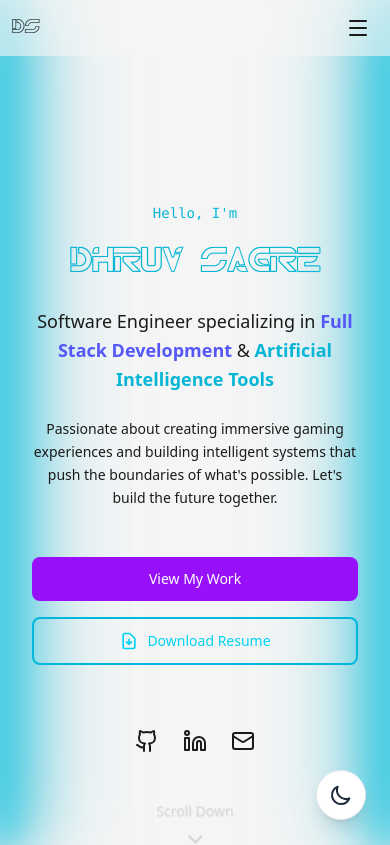
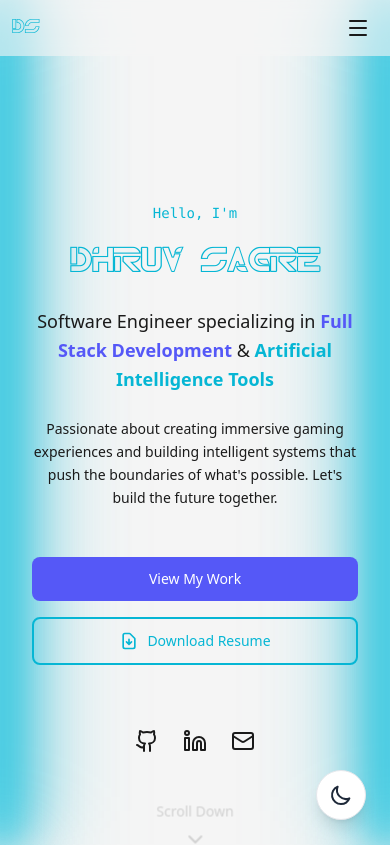
Before and after one commit to DhruvS25/Personal-Website, a React (Vite) app: page / in a window 390 px wide. Shown: the top 845 px of the page. Built offline with nearby package versions, Linux system fonts and the light colour scheme.

Commit message:
Adjusted both light and dark colors to fit

```diff
--- a/src/components/About.tsx
+++ b/src/components/About.tsx
@@ -50,7 +50,7 @@ export default function About() {
         {/* Greeting */}
         <motion.p
           variants={itemVariants}
-          className="text-lightprimary dark:text-darkprimary text-sm md:text-base mb-4 font-mono"
+          className="text-lightprimary dark:text-darkaccent text-sm md:text-base mb-4 font-mono"
         >
           Hello, I'm
         </motion.p>
@@ -94,16 +94,16 @@ export default function About() {
         >
           <button
             onClick={() => scrollToSection('projects')}
-            className="group relative w-full sm:w-auto px-6 sm:px-8 py-3 bg-purple-600 text-white rounded-lg font-medium overflow-hidden transition-all duration-300 hover:bg-purple-700 hover:scale-105 hover:shadow-lg hover:shadow-purple-500/50 text-sm sm:text-base"
+            className="group relative w-full sm:w-auto px-6 sm:px-8 py-3 bg-lightaccent dark:bg-darkprimary text-white rounded-lg font-medium overflow-hidden transition-all duration-300 hover:bg-lightaccent dark:bg-darksecondary hover:scale-105 hover:shadow-lg hover:shadow-lightprimary dark:hover:shadow-darkprimary/50 text-sm sm:text-base"
           >
             <span className="relative z-10">View My Work</span>
-            <div className="absolute inset-0 bg-gradient-to-r from-purple-600 to-pink-600 opacity-0 group-hover:opacity-100 transition-opacity duration-300"></div>
+            <div className="absolute inset-0 bg-gradient-to-r from-lightprimary dark:from-darkprimary to-lightaccent dark:to-darkaccent opacity-0 group-hover:opacity-100 transition-opacity duration-300"></div>
           </button>
 
           <a
             href={resumePdf}
             download
-            className="group w-full sm:w-auto px-6 sm:px-8 py-3 border-2 border-cyan-500 text-cyan-400 rounded-lg font-medium transition-all duration-300 hover:bg-cyan-500 hover:text-white hover:scale-105 hover:shadow-lg hover:shadow-cyan-500/50 flex items-center justify-center gap-2 text-sm sm:text-base"
+            className="group w-full sm:w-auto px-6 sm:px-8 py-3 border-2 border-lightprimary dark:border-darkaccent text-lightprimary dark:text-darkaccent rounded-lg font-medium transition-all duration-300 hover:bg-lightprimary dark:hover:bg-darksecondary hover:text-white hover:scale-105 hover:shadow-lg hover:shadow-cyan-500/50 flex items-center justify-center gap-2 text-sm sm:text-base"
           >
             <svg
               className="w-5 h-5"
--- a/src/components/Navbar.tsx
+++ b/src/components/Navbar.tsx
@@ -84,7 +84,7 @@ export function Navbar() {
             <motion.a
               href="#home"
               onClick={(e) => handleNavClick(e, '#home')}
-              className="flex items-center gap-2 transition-opacity hover:opacity-80 text-lighttext dark:text-darktext text-xl sm:text-2xl font-tr2n"
+              className="flex items-center gap-2 transition-opacity hover:opacity-80 text-lightprimary dark:text-darkprimary text-xl sm:text-2xl font-tr2n"
               style={{ fontFamily: "'Tr2n', sans-serif" }}
               whileHover={{ scale: 1.05 }}
               whileTap={{ scale: 0.95 }}
--- a/src/components/NeonSideEffects.tsx
+++ b/src/components/NeonSideEffects.tsx
@@ -1,11 +1,34 @@
+import { useTheme } from '../contexts/ThemeContext';
+
 export default function NeonSideEffects() {
+  const { theme } = useTheme();
+
+  // Define colors for light and dark themes
+  const colors = theme === 'dark'
+    ? {
+        // Dark mode: Cyan/Blue neon
+        primary: 'rgba(243, 20, 20, 0.5)',
+        secondary: 'rgba(243, 20, 20, 0.15)',
+        tertiary: 'rgba(253, 152, 0, 0.9)',
+        bright: 'rgba(253, 152, 0, 1)',
+        dark: 'rgba(248, 168, 20, 0.6)',
+      }
+    : {
+        // Light mode: Red/Orange neon (from dark theme colors)
+        primary: 'rgba(6, 182, 212, 0.5)',
+        secondary: 'rgba(6, 182, 212, 0.15)',
+        tertiary: 'rgba(34, 211, 238, 0.9)',
+        bright: 'rgba(34, 211, 238, 1)',
+        dark: 'rgba(6, 182, 212, 0.6)',
+      };
+
   return (
     <>
-      {/* Left Side Cyan Neon Effect - Multiple layers for depth */}
+      {/* Left Side Neon Effect - Multiple layers for depth */}
       <div
         className="fixed left-0 top-0 bottom-0 w-40 pointer-events-none z-0"
         style={{
-          background: 'linear-gradient(to right, rgba(6, 182, 212, 0.5), rgba(6, 182, 212, 0.15), transparent)',
+          background: `linear-gradient(to right, ${colors.primary}, ${colors.secondary}, transparent)`,
           filter: 'blur(50px)',
           transform: 'translateX(-50%)',
         }}
@@ -13,7 +36,7 @@ export default function NeonSideEffects() {
       <div
         className="fixed left-0 top-0 bottom-0 w-28 pointer-events-none z-0"
         style={{
-          background: 'linear-gradient(to right, rgba(6, 182, 212, 0.7), rgba(6, 182, 212, 0.25), transparent)',
+          background: `linear-gradient(to right, ${colors.primary.replace('0.5', '0.7')}, ${colors.secondary.replace('0.15', '0.25')}, transparent)`,
           filter: 'blur(35px)',
           transform: 'translateX(-35%)',
         }}
@@ -21,7 +44,7 @@ export default function NeonSideEffects() {
       <div
         className="fixed left-0 top-0 bottom-0 w-12 pointer-events-none z-0"
         style={{
-          background: 'linear-gradient(to right, rgba(34, 211, 238, 0.9), rgba(6, 182, 212, 0.5), transparent)',
+          background: `linear-gradient(to right, ${colors.tertiary}, ${colors.dark}, transparent)`,
           filter: 'blur(25px)',
           transform: 'translateX(-25%)',
         }}
@@ -30,17 +53,17 @@ export default function NeonSideEffects() {
       <div
         className="fixed left-0 top-0 bottom-0 w-4 pointer-events-none z-0"
         style={{
-          background: 'linear-gradient(to right, rgba(34, 211, 238, 1), rgba(6, 182, 212, 0.6), transparent)',
+          background: `linear-gradient(to right, ${colors.bright}, ${colors.dark}, transparent)`,
           filter: 'blur(15px)',
           transform: 'translateX(-15%)',
         }}
       />
 
-      {/* Right Side Cyan Neon Effect - Multiple layers for depth */}
+      {/* Right Side Neon Effect - Multiple layers for depth */}
       <div
         className="fixed right-0 top-0 bottom-0 w-40 pointer-events-none z-0"
         style={{
-          background: 'linear-gradient(to left, rgba(6, 182, 212, 0.5), rgba(6, 182, 212, 0.15), transparent)',
+          background: `linear-gradient(to left, ${colors.primary}, ${colors.secondary}, transparent)`,
           filter: 'blur(50px)',
           transform: 'translateX(50%)',
         }}
@@ -48,7 +71,7 @@ export default function NeonSideEffects() {
       <div
         className="fixed right-0 top-0 bottom-0 w-28 pointer-events-none z-0"
         style={{
-          background: 'linear-gradient(to left, rgba(6, 182, 212, 0.7), rgba(6, 182, 212, 0.25), transparent)',
+          background: `linear-gradient(to left, ${colors.primary.replace('0.5', '0.7')}, ${colors.secondary.replace('0.15', '0.25')}, transparent)`,
           filter: 'blur(35px)',
           transform: 'translateX(35%)',
         }}
@@ -56,7 +79,7 @@ export default function NeonSideEffects() {
       <div
         className="fixed right-0 top-0 bottom-0 w-12 pointer-events-none z-0"
         style={{
-          background: 'linear-gradient(to left, rgba(34, 211, 238, 0.9), rgba(6, 182, 212, 0.5), transparent)',
+          background: `linear-gradient(to left, ${colors.tertiary}, ${colors.dark}, transparent)`,
           filter: 'blur(25px)',
           transform: 'translateX(25%)',
         }}
@@ -65,7 +88,7 @@ export default function NeonSideEffects() {
       <div
         className="fixed right-0 top-0 bottom-0 w-4 pointer-events-none z-0"
         style={{
-          background: 'linear-gradient(to left, rgba(34, 211, 238, 1), rgba(6, 182, 212, 0.6), transparent)',
+          background: `linear-gradient(to left, ${colors.bright}, ${colors.dark}, transparent)`,
           filter: 'blur(15px)',
           transform: 'translateX(15%)',
         }}
--- a/src/index.css
+++ b/src/index.css
@@ -11,9 +11,9 @@
 
   --color-darkbg: #0a0a0a;
   --color-darktext: #e5e5e5;
-  --color-darkprimary: #FD9800;
+  --color-darkprimary: #F31414;
   --color-darksecondary: #F8A814;
-  --color-darkaccent: #F31414;
+  --color-darkaccent: #FD9800;
 
   --font-tr2n: 'Tr2n', sans-serif;
 }
```
